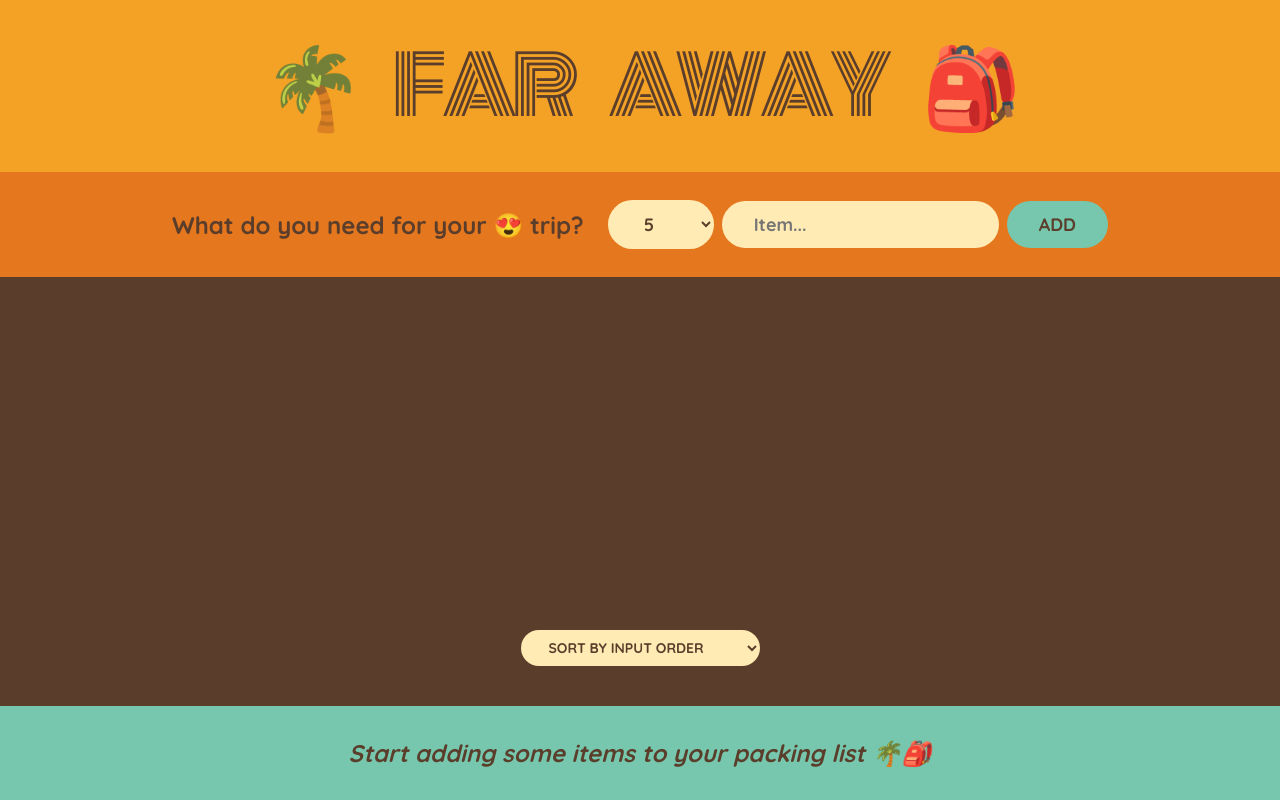
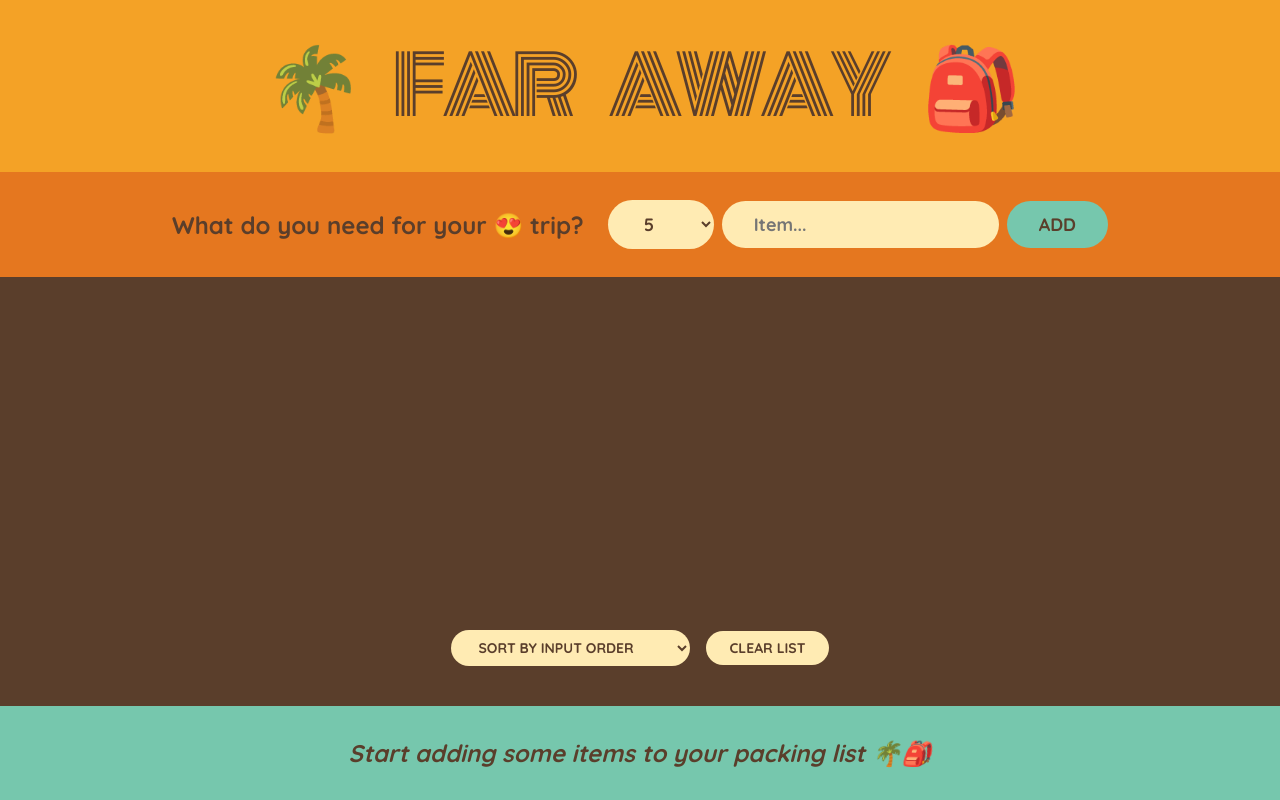
Before and after one commit to BookWorm-dev/Travel-list, a React (Create React App) app: page / in a window 1280 px wide. Built offline with nearby package versions, Linux system fonts and the light colour scheme.

Commit message:
feat: clear list

```diff
--- a/src/App.js
+++ b/src/App.js
@@ -24,6 +24,12 @@
     );
   }
 
+  function handleDeleAll() {
+    const confirmed = window.confirm(
+      "Are you sure you want to delete all items?"
+    );
+    if (confirmed) setItems([]);
+  }
   return (
     <div className="app">
       <Logo />
@@ -32,6 +38,7 @@
         items={items}
         onDeleteItem={handleDeleteItem}
         onToggleItem={handleToggleItem}
+        onDeleteAllItems={handleDeleAll}
       />
       <Stats items={items} />
     </div>
@@ -76,7 +83,7 @@
     </form>
   );
 }
-function PackingList({ items, onDeleteItem, onToggleItem }) {
+function PackingList({ items, onDeleteItem, onToggleItem, onDeleteAllItems }) {
   const [sortBy, setSortBy] = useState("input");
 
   let sortedItems;
@@ -109,6 +116,7 @@
           <option value="description">Sort by description</option>
           <option value="packed">Sort by packed status</option>
         </select>
+        <button onClick={onDeleteAllItems}>Clear list</button>
       </div>
     </div>
   );
```
